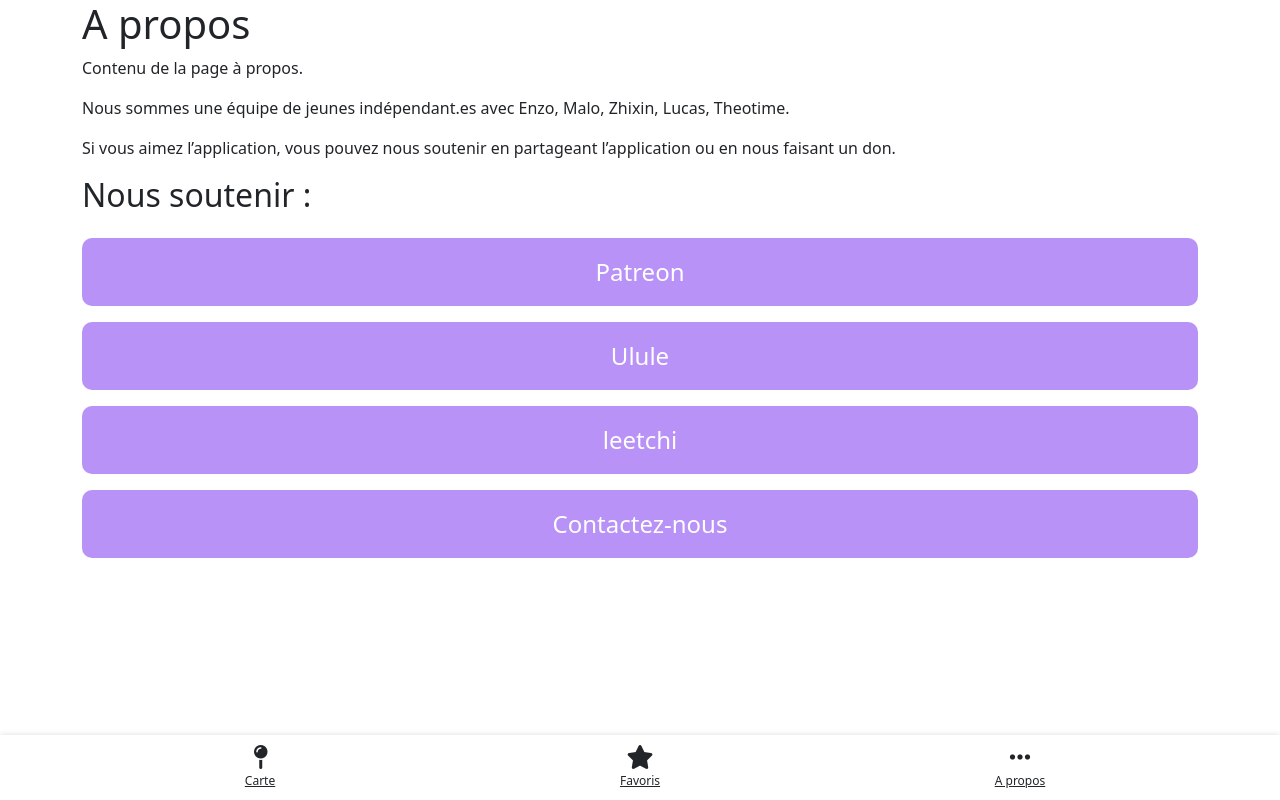
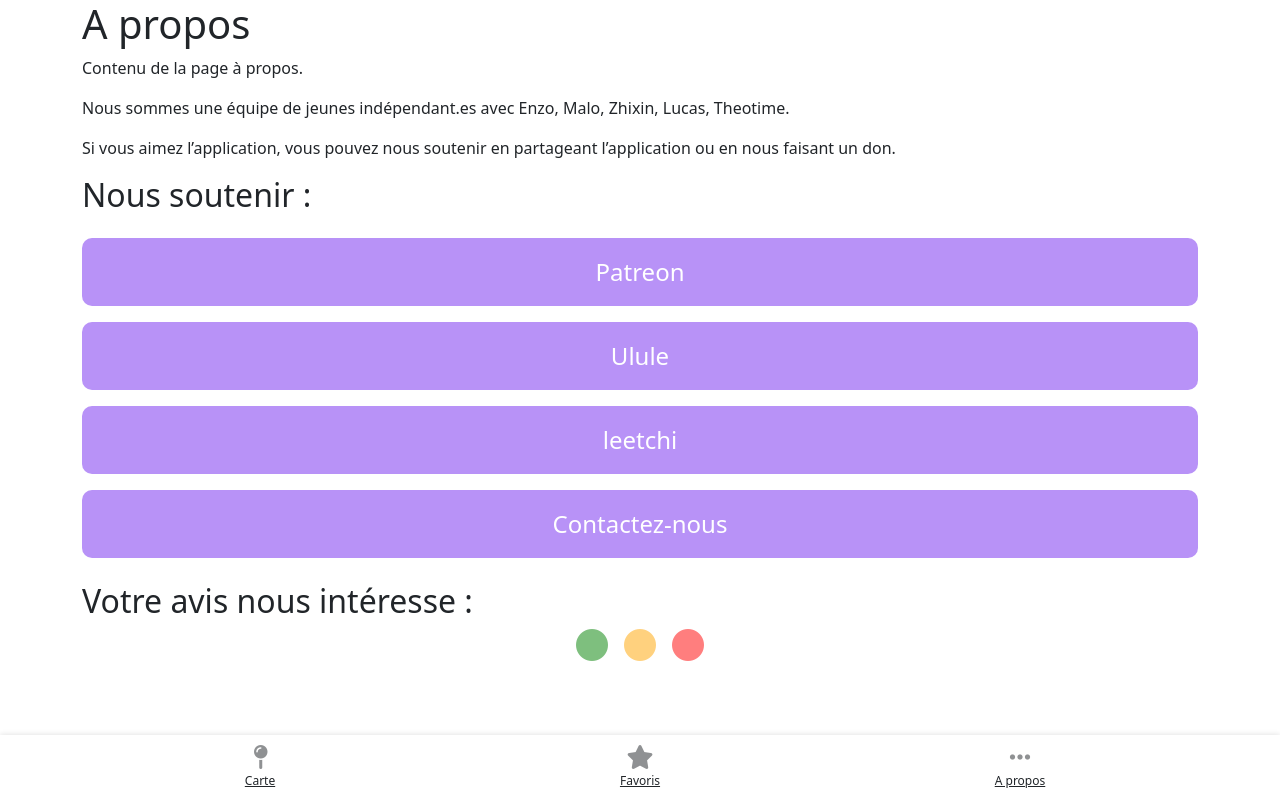
Before and after one commit to Fightors/M1-S1-IHMProgrammingInterfacesProject, a plain HTML site: page about.html in a window 1280 px wide. Drawn offline with nearby package versions, Linux system fonts and the light colour scheme.

Commit message:
ajout bouton feedback

```diff
--- a/about.html
+++ b/about.html
@@ -28,6 +28,14 @@
         <h1>Contactez-nous</h1>
         <p>Contenu de la page de contact.</p>
       </div>
+      <div id="feedback-section" class="mt-4">
+        <h2>Votre avis nous intéresse :</h2>
+        <div class="d-flex justify-content-center gap-3">
+          <i class="fas fa-circle green-icon" data-feedback="green" title="Satisfait"></i>
+          <i class="fas fa-circle orange-icon" data-feedback="orange" title="Moyen"></i>
+          <i class="fas fa-circle red-icon" data-feedback="red" title="Insatisfait"></i>
+        </div>
+      </div>
     </div>
     <div id="footer-container"></div>
   </body>
--- a/css/styles.css
+++ b/css/styles.css
@@ -275,8 +275,30 @@ html, body {
   border-radius: 10px;
   border: none;
 }
+.custom-btn:hover {
+  background-color: yellow;
+}
 
-.custom-btn:hover {
-  background-color: #a078e8;
-  color: white;
+.green-icon {
+  color: green;
+  font-size: 2rem;
+  cursor: pointer;
 }
+.orange-icon {
+  color: orange;
+  font-size: 2rem;
+  cursor: pointer;
+}
+.red-icon {
+  color: red;
+  font-size: 2rem;
+  cursor: pointer;
+}
+.green-icon.active, .orange-icon.active, .red-icon.active {
+  transform: scale(1.2);
+  opacity: 1;
+}
+i {
+  opacity: 0.5;
+  transition: transform 0.3s, opacity 0.3s;
+}
```
Also changed, not shown: js/controller.js (+9 -0 lines), js/model.js (+11 -0 lines), js/view.js (+15 -0 lines).
